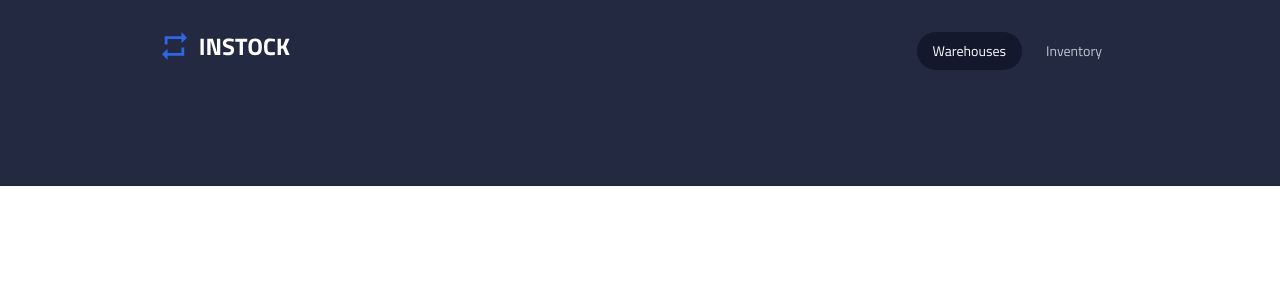
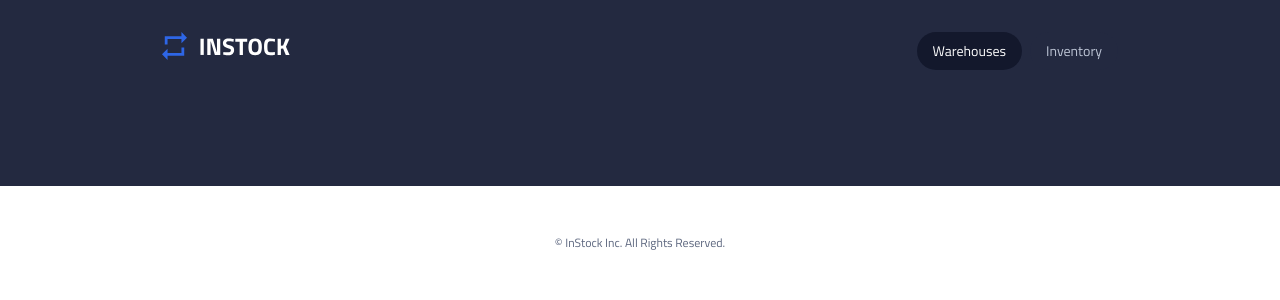
Before and after one commit to achris-alonzo30/south-american-horned-frog-instock, a React (Vite) app: page / in a window 1280 px wide. Shown: the top 300 px of the page. Built offline with nearby package versions, Linux system fonts and the light colour scheme.

Commit message:
finish footer

```diff
--- a/src/App.jsx
+++ b/src/App.jsx
@@ -3,13 +3,13 @@ import { useState } from "react";
 import "./App.scss";
 
 import Header from "./components/Header/Header";
+import Footer from "./components/Footer/Footer";
 
 function App() {
-  const [count, setCount] = useState(0);
-
   return (
     <>
       <Header></Header>
+      <Footer></Footer>
     </>
   );
 }
--- /dev/null
+++ b/src/components/Footer/Footer.jsx
@@ -0,0 +1,11 @@
+import "./Footer.scss";
+
+function Footer() {
+  return (
+    <footer className="footer">
+      <p className="footer__copywrite">© InStock Inc. All Rights Reserved.</p>
+    </footer>
+  );
+}
+
+export default Footer;
--- /dev/null
+++ b/src/components/Footer/Footer.scss
@@ -0,0 +1,25 @@
+@import "../../styles/partials/mixin";
+@import "../../styles/partials/colors";
+@import "../../styles/partials/typography";
+@import "../../styles/partials/variables";
+
+.footer {
+  width: 100%;
+  height: 100%;
+  display: flex;
+  justify-content: center;
+
+  &__copywrite {
+    margin: 2.5rem 0;
+
+    @include mobile {
+      @include dynamicFont(400, 0.6875rem, 1rem, $slate);
+    }
+    @include tablet {
+      @include dynamicFont(400, 0.75rem, 1.125rem, $slate);
+    }
+    @include desktop {
+      margin: 3rem 0;
+    }
+  }
+}
```
